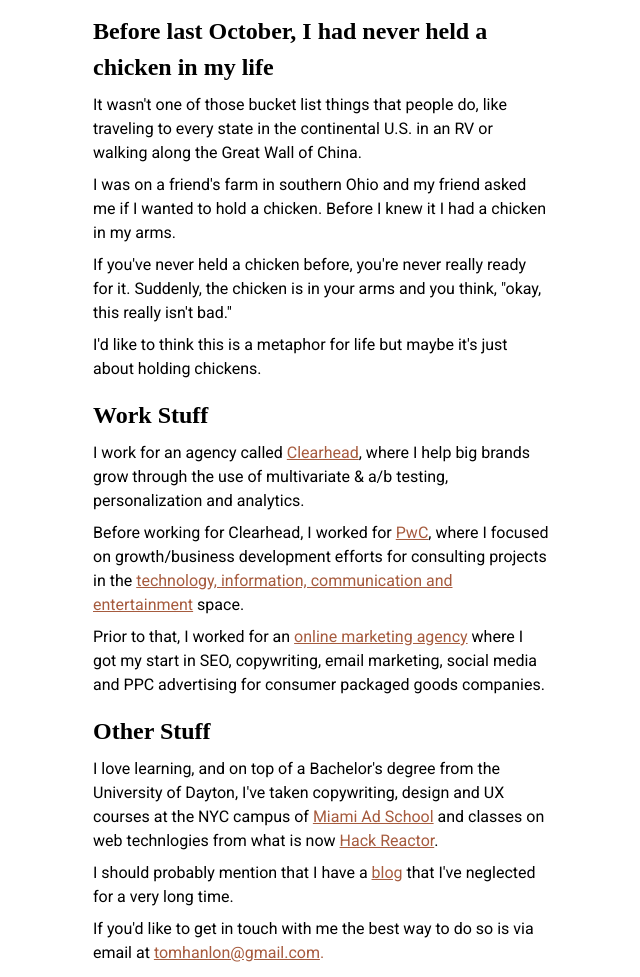
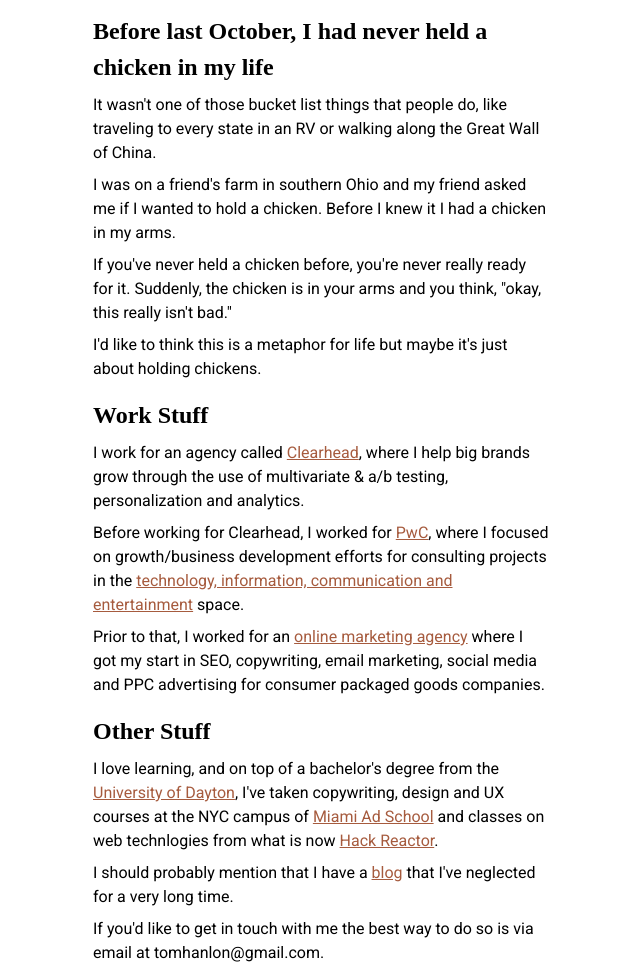
Before and after one commit to tomhanlon/tomhanlon, a plain HTML site: page index.html in a window 1280 px wide. Shown: the part 390-1367 px from the top of the page, without its empty margins (319-959 px from the left). Drawn offline with Linux system fonts and the light colour scheme; a web font is replaced by a local one.

Commit message:
Copy tweaks

```diff
--- a/index.html
+++ b/index.html
@@ -20,7 +20,7 @@
 			</figure>
 			<div class="intro">
 				<h2>Before last October, I had never held a chicken in my life</h2>
-				<p>It wasn't one of those bucket list things that people do, like traveling to every state in the continental U.S. in an RV or walking along the Great Wall of China.
+				<p>It wasn't one of those bucket list things that people do, like traveling to every state in an RV or walking along the Great Wall of China.
 				</p>
 				<p>I was on a friend's farm in southern Ohio and my friend asked me if I wanted to hold a chicken. Before I knew it I had a chicken in my arms.</p>
 				<p>
@@ -35,9 +35,9 @@
 			</div>
 			<div class="additional">
 				<h2>Other Stuff</h2>
-				<p>I love learning, and on top of a Bachelor's degree from the University of Dayton, I've taken copywriting, design and UX courses at the NYC campus of <a href="http://www.miamiadschool.com/advertising-school/new-york" target="_blank">Miami Ad School</a> and classes on web technlogies from what is now <a href="http://www.hackreactor.com/" target="_blank">Hack Reactor</a>.</p>
+				<p>I love learning, and on top of a bachelor's degree from the <a href="https://www.udayton.edu/" target="_blank">University of Dayton</a>, I've taken copywriting, design and UX courses at the NYC campus of <a href="http://www.miamiadschool.com/advertising-school/new-york" target="_blank">Miami Ad School</a> and classes on web technlogies from what is now <a href="http://www.hackreactor.com/" target="_blank">Hack Reactor</a>.</p>
 				<p>I should probably mention that I have a <a href="https://www.tomhanlon.blog" target="_blank">blog</a> that I've neglected for a very long time.</p>
-				<p>If you'd like to get in touch with me the best way to do so is via email at <a href="mailto:tomhanlon@gmail.com">tomhanlon@gmail.com<a/>.</p>
+				<p>If you'd like to get in touch with me the best way to do so is via email at <span style="unicode-bidi:bidi-override; direction: rtl;">moc.liamg@nolnahmot</span>.</p>
 			</div>
 		</div>
 	</body>
```
